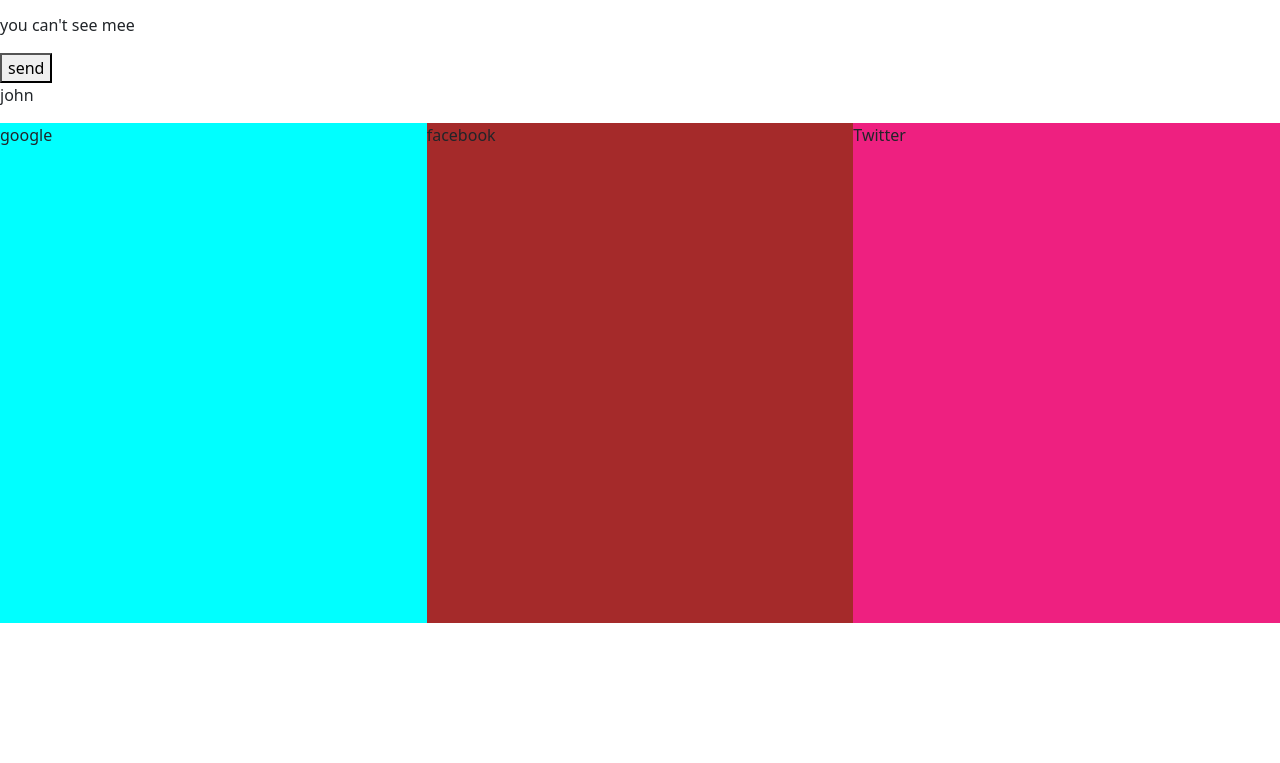
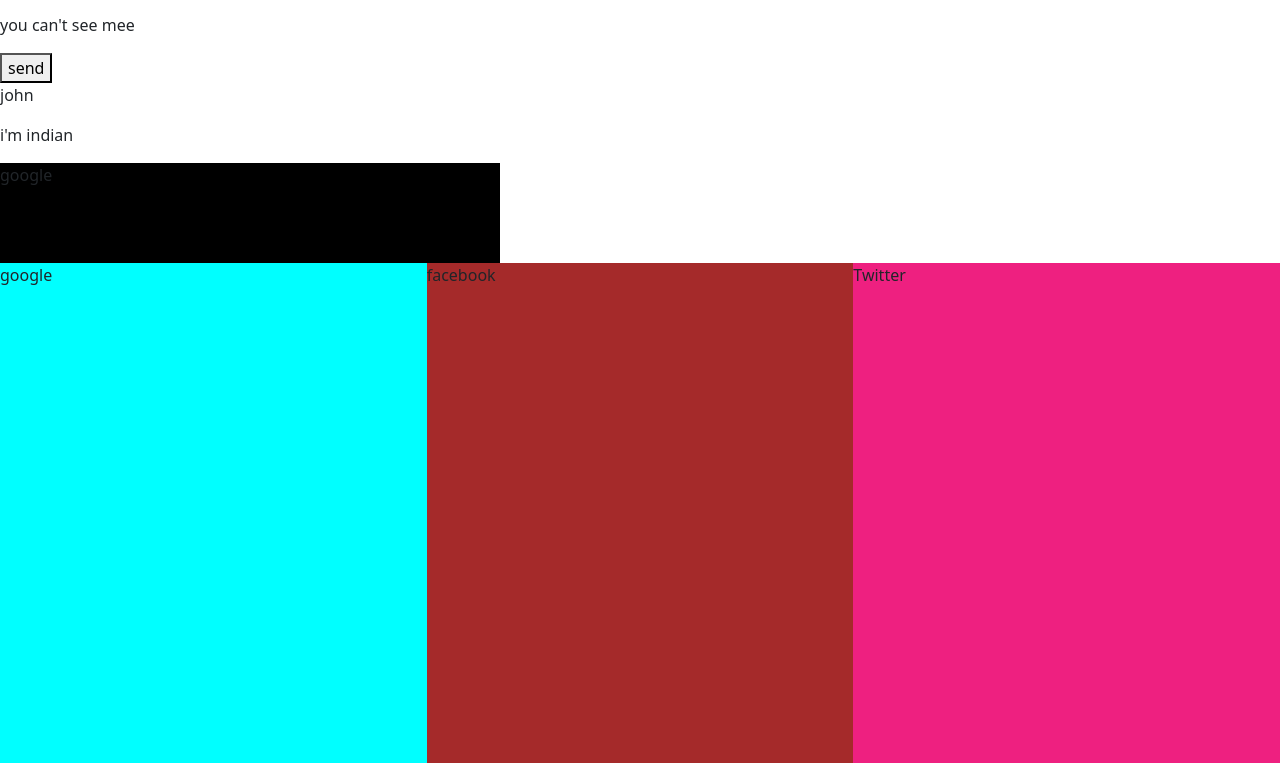
Before and after one commit to donpaul4444/gittest, a website: page index.html in a window 1280 px wide. Shown: the part 83-846 px from the top of the page. Before the commit the page ends 800 px from the top, so only its background shows below. Drawn offline with nearby package versions, Linux system fonts and the light colour scheme.

Commit message:
black added

```diff
--- a/index.html
+++ b/index.html
@@ -13,6 +13,8 @@
     <p>you can't see mee</p>
     <button>send</button>
     <p>john</p>
+    <p>i'm indian </p>
+    <div style="width:500px; height: 100px; background-color: rgb(0, 0, 0);">google</div>
     <div class="d-flex ">
         <div style="width:500px; height: 500px; background-color: aqua;">google</div>
         <div style="width:500px; height: 500px; background-color: brown;">facebook</div>
```
